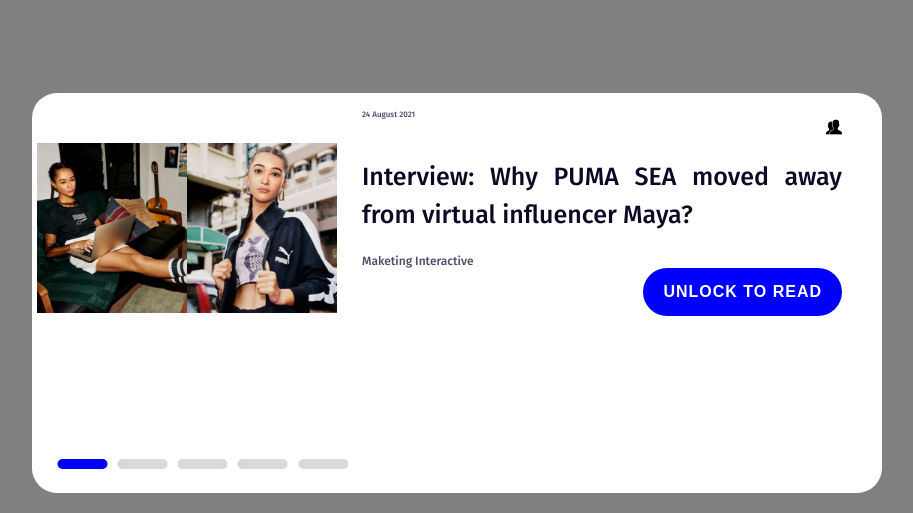
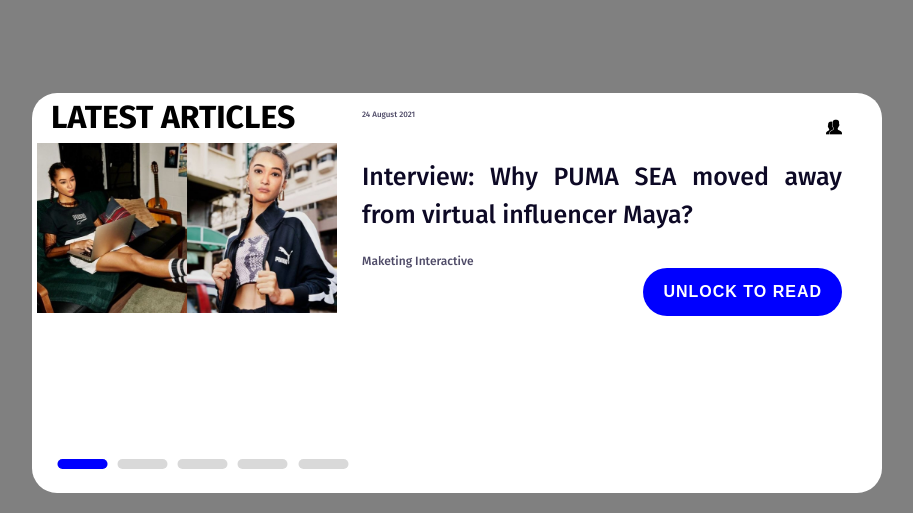
Before and after one commit to shanthanb/article-card, a plain HTML site: page index.html in a window 1280 px wide. Shown: the part 287-800 px from the top of the page, without its empty margins (183-1096 px from the left). Drawn offline with Linux system fonts and the light colour scheme.

Commit message:
Add files via upload

```diff
--- a/index.html
+++ b/index.html
@@ -21,6 +21,7 @@
         <label for="tap-4" class="tap tap-4"></label>
         <label for="tap-5" class="tap tap-5"></label>
       </div>
+      <h1>LATEST ARTICLES</h1>
 
       <div class="inner-part">
         <label for="imgTap" class="img">
--- a/style.css
+++ b/style.css
@@ -11,6 +11,12 @@
   height: 100vh;
   font-family: 'Fira Sans', sans-serif;
   background: gray
+}
+
+h1{
+  position: absolute;
+  top: 5px;
+  left: 19px;
 }
 .blog-card{
   bottom: 20px;
```
